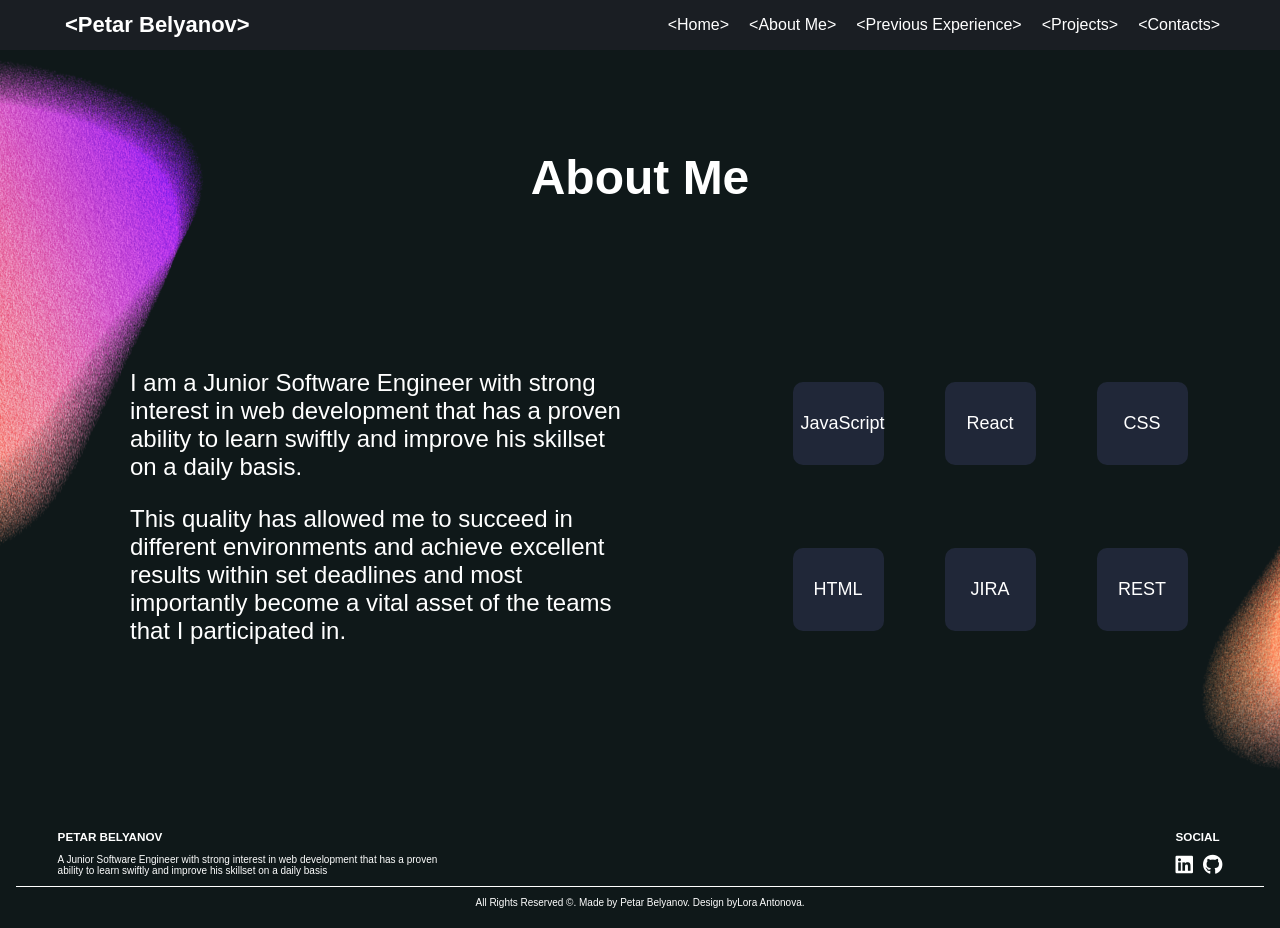
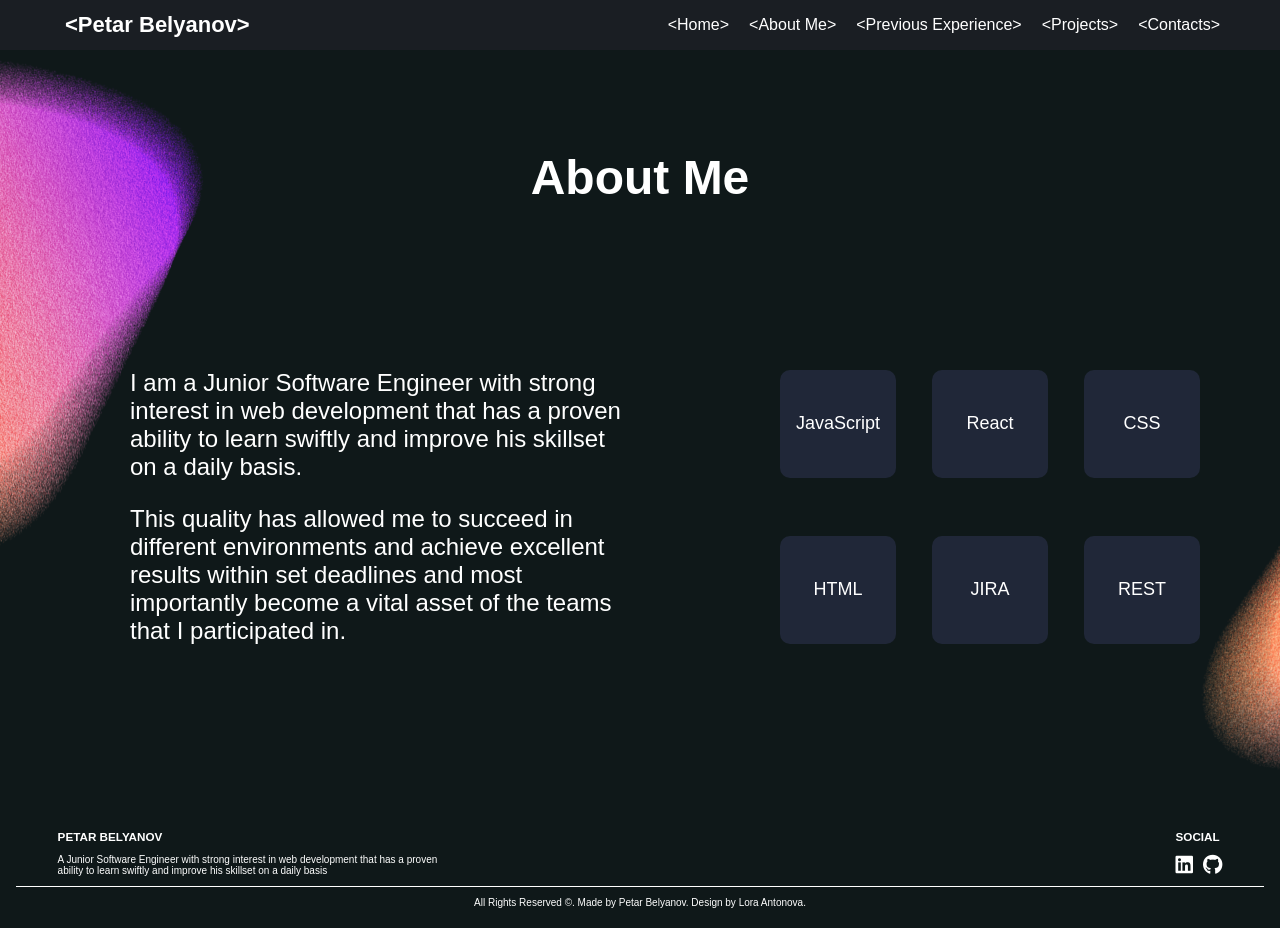
Before and after one commit to pbelyanov/Portfolio-Website-React, a React (Create React App) app: page /#/aboutMe in a window 1280 px wide. Built offline with nearby package versions, Linux system fonts and the light colour scheme; a web font is replaced by a local one.

Commit message:
fix small spacing issue

```diff
--- a/src/components/Footer.js
+++ b/src/components/Footer.js
@@ -35,7 +35,7 @@ export function Footer() {
         </div>
         <div id="copyrights">
           <p>
-            All Rights Reserved &copy;. Made by Petar Belyanov. Design by
+            All Rights Reserved &copy;. Made by Petar Belyanov. Design by&nbsp;
             <a
               href="https://www.linkedin.com/in/lora-antonova/"
               target="_blank"
--- a/src/styles/styleAboutMe.css
+++ b/src/styles/styleAboutMe.css
@@ -62,9 +62,10 @@
 
     #skills div {
         font-size: 18px;
-        width: 75px;
-        height: 75px;
-        line-height: 75px;
+        width: 12.44vh;
+        height: 12.44vh;
+        /* aspect-ratio: 1/2; */
+        line-height: 12.44vh;
 
     }
 
--- a/src/styles/styleProjects.css
+++ b/src/styles/styleProjects.css
@@ -71,7 +71,7 @@ button {
     }
 
     img {
-        height: 251px;
+        height: 25vh;
         width: 100%;
         border-radius: 5px;
         border-radius: 10px
```
